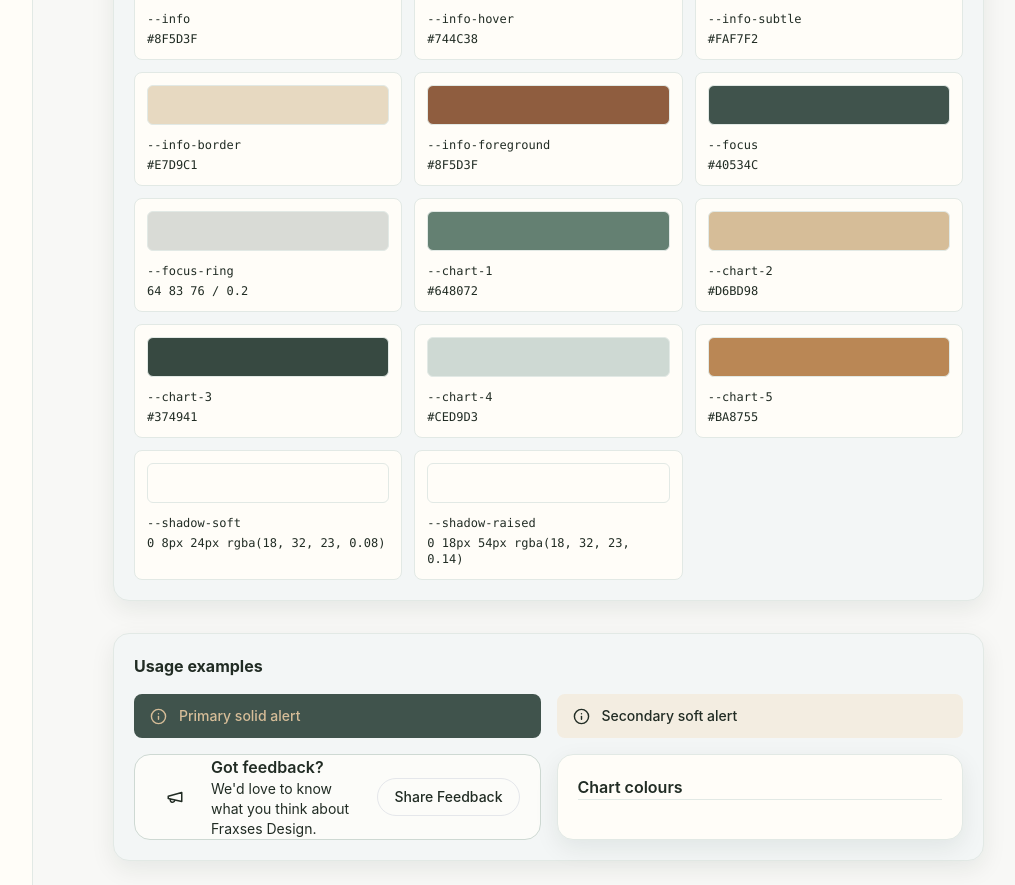
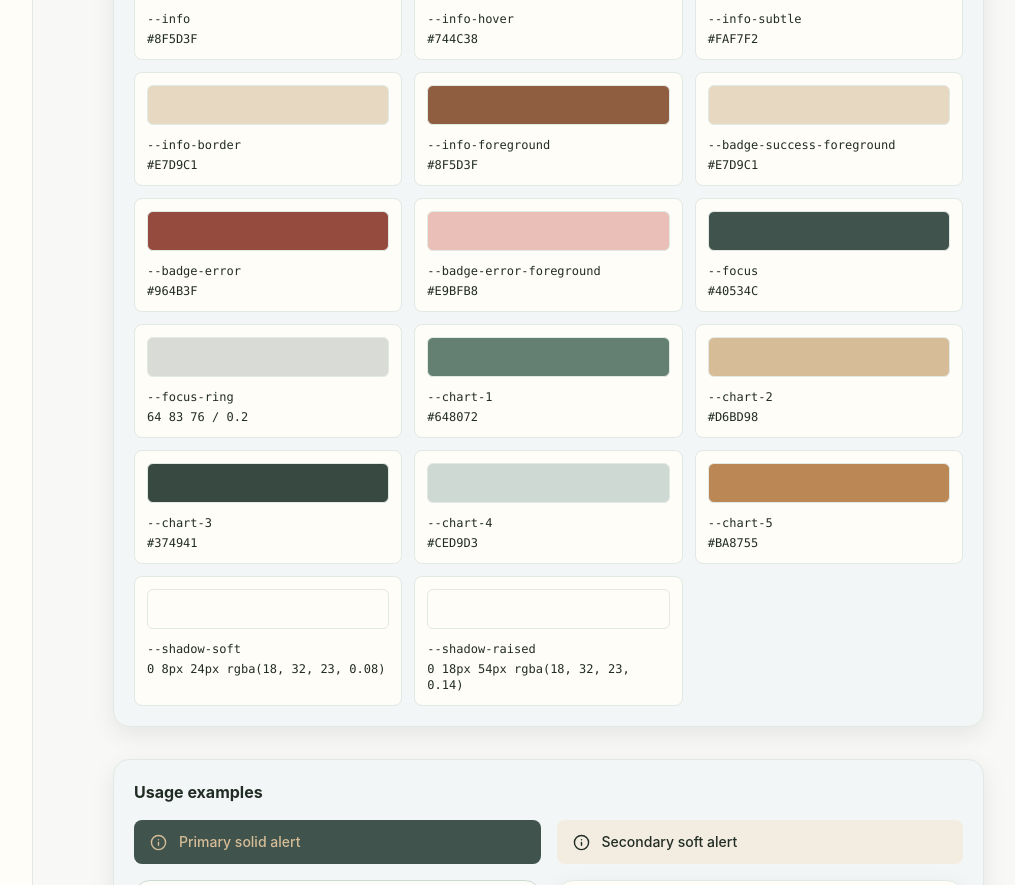
Before and after one commit to Verrayne/fraxses-design, a React (Vite) app: page /themes/1 in a window 1280 px wide. Shown: the part 7940-8825 px from the top of the page, without its empty margins (216-1231 px from the left). Built offline with nearby package versions, Linux system fonts and the light colour scheme.

Commit message:
Refine badge tone colours

```diff
--- a/src/components/ui/shared.tsx
+++ b/src/components/ui/shared.tsx
@@ -23,6 +23,12 @@ const toneStyle = (tone: Tone) => ({
   "--tone-subtle-hover": `var(--${tone}-subtle-hover, var(--${tone}-subtle))`,
   "--tone-border": `var(--${tone}-border)`,
   "--tone-foreground": `var(--${tone}-foreground)`,
+} as CSSProperties);
+
+const badgeToneStyle = (tone: Tone) => ({
+  ...toneStyle(tone),
+  "--badge-tone": `var(--badge-${tone}, var(--${tone}))`,
+  "--badge-tone-foreground": `var(--badge-${tone}-foreground, var(--${tone}-foreground))`,
 } as CSSProperties);
 
 export function Button({ tone = "primary", variant = "solid", size = "md", loading, iconOnly, prefixIcon, suffixIcon, children, className = "", disabled, ...props }: ButtonHTMLAttributes<HTMLButtonElement> & { tone?: Tone; variant?: Variant; size?: "xs" | "sm" | "md" | "lg" | "xl"; loading?: boolean; iconOnly?: boolean; prefixIcon?: ReactNode; suffixIcon?: ReactNode | false }) {
@@ -51,7 +57,7 @@ export function Button({ tone = "primary", variant = "solid", size = "md", loadi
 
 export function Badge({ tone = "primary", variant = "solid", size = "md", dot, children }: { tone?: Tone; variant?: "solid" | "soft" | "surface" | "outline"; size?: "sm" | "md"; dot?: boolean; children: ReactNode }) {
   return (
-    <span className={`fx-badge fx-badge-${variant} inline-flex items-center gap-1.5 rounded-full border font-medium ${size === "sm" ? "px-2 py-0.5 text-[11px]" : "px-2.5 py-1 text-xs"}`} style={toneStyle(tone)}>
+    <span className={`fx-badge fx-badge-${variant} inline-flex items-center gap-1.5 rounded-full border font-medium ${size === "sm" ? "px-2 py-0.5 text-[11px]" : "px-2.5 py-1 text-xs"}`} style={badgeToneStyle(tone)}>
       {dot && <span className="h-1.5 w-1.5 rounded-full bg-current" />}
       {children}
     </span>
--- a/src/styles.css
+++ b/src/styles.css
@@ -701,8 +701,8 @@ pre {
 
 .fx-badge-solid {
   border-color: transparent;
-  background: var(--tone);
-  color: var(--tone-foreground);
+  background: var(--badge-tone);
+  color: var(--badge-tone-foreground);
 }
 
 .fx-badge-soft {
--- a/src/themes/themeRegistry.ts
+++ b/src/themes/themeRegistry.ts
@@ -55,6 +55,9 @@ export const semanticTokenNames = [
   "info-subtle",
   "info-border",
   "info-foreground",
+  "badge-success-foreground",
+  "badge-error",
+  "badge-error-foreground",
   "focus",
   "focus-ring",
   "chart-1",
@@ -123,6 +126,7 @@ function buildForestTokens(): SemanticTokens {
     "warning": warning[400], "warning-hover": warning[500], "warning-subtle": warning[50], "warning-border": warning[200], "warning-foreground": warning[700],
     "error": error[600], "error-hover": error[700], "error-subtle": error[50], "error-border": error[200], "error-foreground": error[600],
     "info": secondary[700], "info-hover": secondary[800], "info-subtle": secondary[50], "info-border": secondary[200], "info-foreground": secondary[700],
+    "badge-success-foreground": secondary[200], "badge-error": error[700], "badge-error-foreground": error[300],
     "focus": primary[600], "focus-ring": "64 83 76 / 0.2",
     "chart-1": primary[500], "chart-2": secondary[300], "chart-3": primary[700], "chart-4": primary[300], "chart-5": secondary[500],
     "shadow-soft": "0 8px 24px rgba(18, 32, 23, 0.08)", "shadow-raised": "0 18px 54px rgba(18, 32, 23, 0.14)",
@@ -147,6 +151,7 @@ function buildOryxTokens(): SemanticTokens {
     "warning": warning[500], "warning-hover": warning[600], "warning-subtle": warning[100], "warning-border": warning[300], "warning-foreground": warning[700],
     "error": error[600], "error-hover": error[700], "error-subtle": error[100], "error-border": error[300], "error-foreground": error[600],
     "info": primary[600], "info-hover": primary[700], "info-subtle": primary[100], "info-border": primary[300], "info-foreground": primary[700],
+    "badge-success-foreground": success[700], "badge-error": error[600], "badge-error-foreground": "#FFFFFF",
     "focus": primary[600], "focus-ring": "75 72 101 / 0.22",
     "chart-1": primary[500], "chart-2": secondary[500], "chart-3": primary[700], "chart-4": primary[300], "chart-5": secondary[300],
     "shadow-soft": "0 8px 24px rgba(39, 38, 48, 0.08)", "shadow-raised": "0 18px 54px rgba(39, 38, 48, 0.14)",
```
